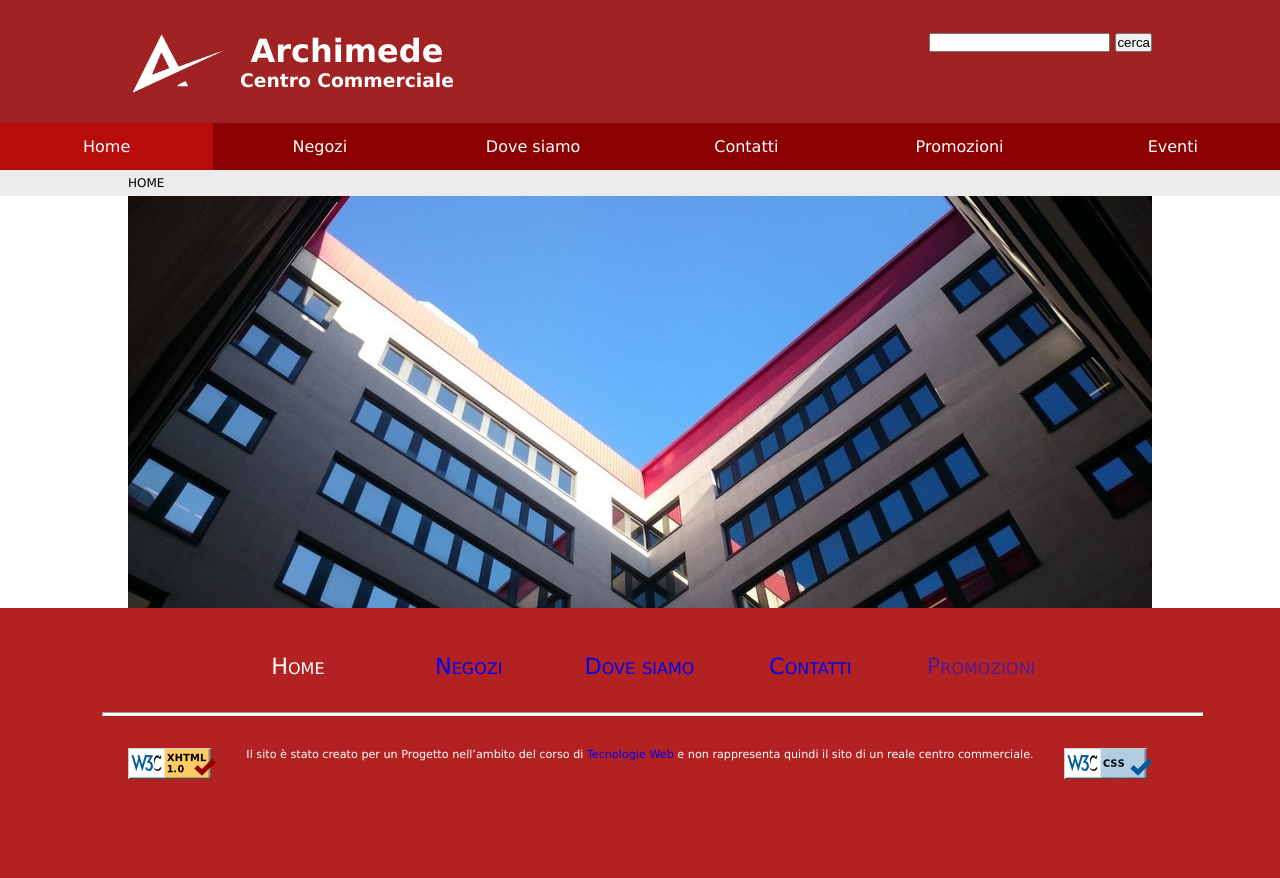
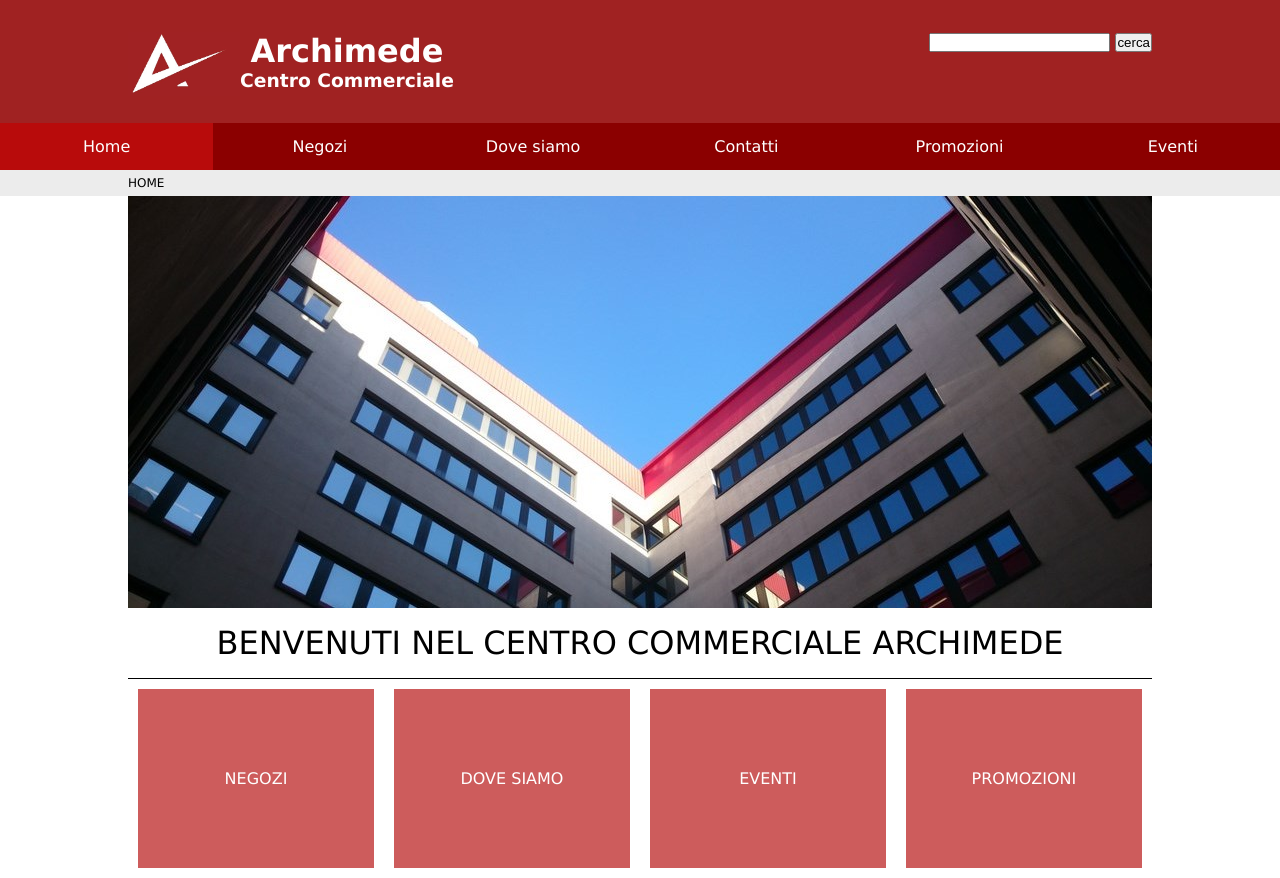
Before and after one commit to Italiaracerx/TecWeb-Project, a PHP site: page /dhome.html in a window 1280 px wide. Before the commit the page ends 779 px from the top, so only its background shows below. Run offline with PHP 8.4, Linux system fonts and the light colour scheme.

Commit message:
ulteriori modifiche

```diff
--- a/code/dhome.html
+++ b/code/dhome.html
@@ -50,29 +50,15 @@
 	</div>
 	<div id="content">
 		<img id="torre"src="images/torre 2.jpg"/>
+		<p id="benvenuti">Benvenuti nel Centro Commerciale Archimede</p>
+		<div id="contenteMenu">
+			<a><div id="casella"><p id="etichetta">Negozi</p></div></a>
+			<a><div id="casella"><p id="etichetta">Dove siamo</p></div></a>
+			<a><div id="casella"><p id="etichetta">Eventi</p></div></a>
+			<a><div id="casella"><p id="etichetta">Promozioni</p></div></a>
+		</div>
 	</div>
 
-    <div id="footer">
 
-    	<div id="menu_footer">
-    	     <p><a href="#content" class="accesaid">Skip navigation</a></p>
-             <ul>
-                <li ><a id="corrente_footer" href="home.html"><span xml:lang="en">Home</span></a></li>
-                <li><a href="negozi.html">Negozi</a></li>
-                <li><a href="dovesiamo.html">Dove siamo</a></li>
-                <li><a href="contatti.html">Contatti</a></li>
-                <li><a href="">Promozioni</a></li>
-             </ul>
-              </div><!--fine menu_footer-->
-
-        <hr id="linea">
-        <div id="ultimo_testo">
-        <img src="images/valid-xhtml10.png" id="HTML"/>
-        <img src="images/vcss-blue.gif" id="CSS" />
-
-          <p id="testo_footer">Il sito &egrave; stato creato per un Progetto nell&rsquo;ambito del corso di <a href="http://informatica.math.unipd.it/laurea/tecnologieweb.html">Tecnologie Web</a> e non rappresenta quindi il sito di un reale centro commerciale.</p>
-         </div>
-     </div>
-
-       </body>
+</body>
 </html>
--- a/code/dstyle.css
+++ b/code/dstyle.css
@@ -3,7 +3,7 @@
 	margin: 0em;
 }
 html, body{
-	font-family: Verdana, Arial, Helvetica, sans-serif;
+	font-family: Montserrat,Verdana, Arial, Helvetica, sans-serif;
 	margin: auto;
 }
 
@@ -37,6 +37,7 @@ html, body{
 }
 
 #menu ul {
+
 	list-style-type: none;
 	margin: 0;
 	overflow: hidden;
@@ -101,89 +102,28 @@ html, body{
 }
 
 #torre{
-	max-width: 100%;
+	width: 100%;
 }
 
-
-
-/*-----FOOTER-----*/
-
-#footer{
-
-	background-color: #B22222;
-	padding-top: 2em;
-	padding-bottom:3em;
-
-
+#benvenuti
+{
+	padding: 0.5em;
+	text-align: center;
+	border-bottom: 1px solid #000;
+	font-weight: 500;
+	text-transform: uppercase;
+	font-size: 2em;
 }
 
-#contenutoFooter a{
+#casella
+{
+	float: left;
+	width: 23%;
+	margin: 1%;
+	text-align: center;
+	padding-top:5em;
+	padding-bottom: 5em;
+	background-color:#CD5C5C;
 	color: white;
+	text-transform: uppercase;
 }
-
-#menu_footer{
-	float: center;
-	margin-left:16.6%;
-	margin-top: 1%;
-	}
-
-#menu_footer ul{
-	list-style-type: none;
-}
-
-#menu_footer ul a{
-    font-size: 1.4em;
-    float:left;
-    width:16%;
-    text-align: center;
-    overflow: hidden;
-    font-variant: small-caps;
-	text-decoration:none;
-	white-space:nowrap;
-}
-
-#menu_footer ul a{
-	display: block;
-}
-
-#menu_footer a:link{
-
-}
-
-#menu_footer a:hover{
-  background-color:none;
-}
-
-#corrente_footer{
-	background-color:none;
-	color:white;
-}
-
-#linea{
-	height:2px ;
-	 background-color:white;
-	 margin-top:4.5em;
-	 margin-left:8%;
-	  margin-right:6%;}
-
-#ultimo_testo{
-	margin-top:2em;}
-
-#HTML{
-	float: left;
-	margin-left:10%;
-}
-
-#CSS{
-	float: right;
-	margin-right:10%;
-}
-
-#testo_footer {
-	color:white;
-	text-align: center;
-	font-size:0.7em;
-
-}
-
-#testo_footer a:link{text-decoration:none;}
```
Also changed, not shown: 2 other files.
